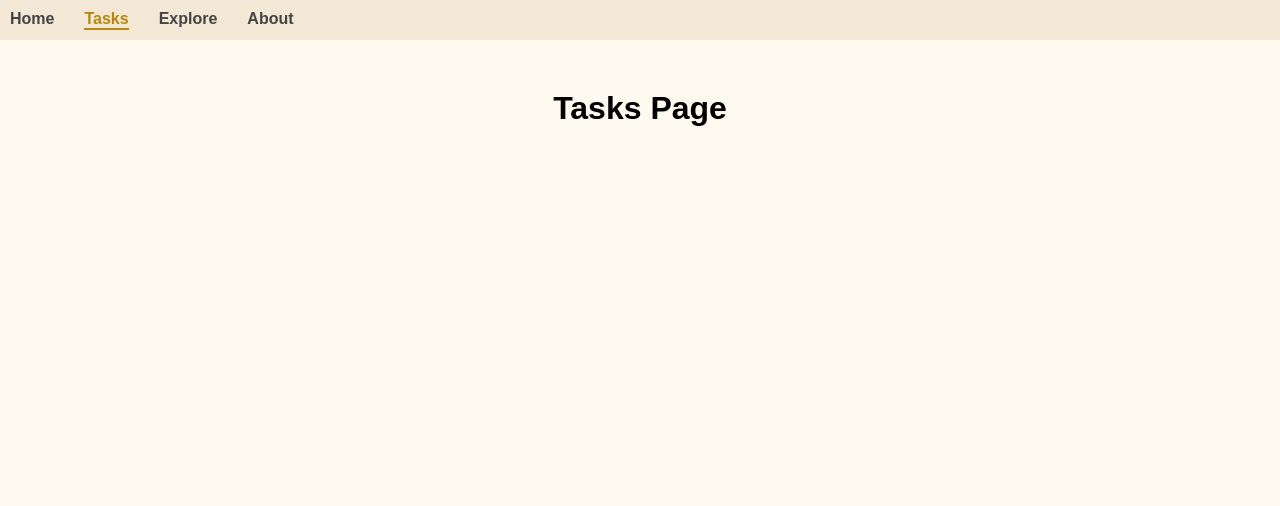
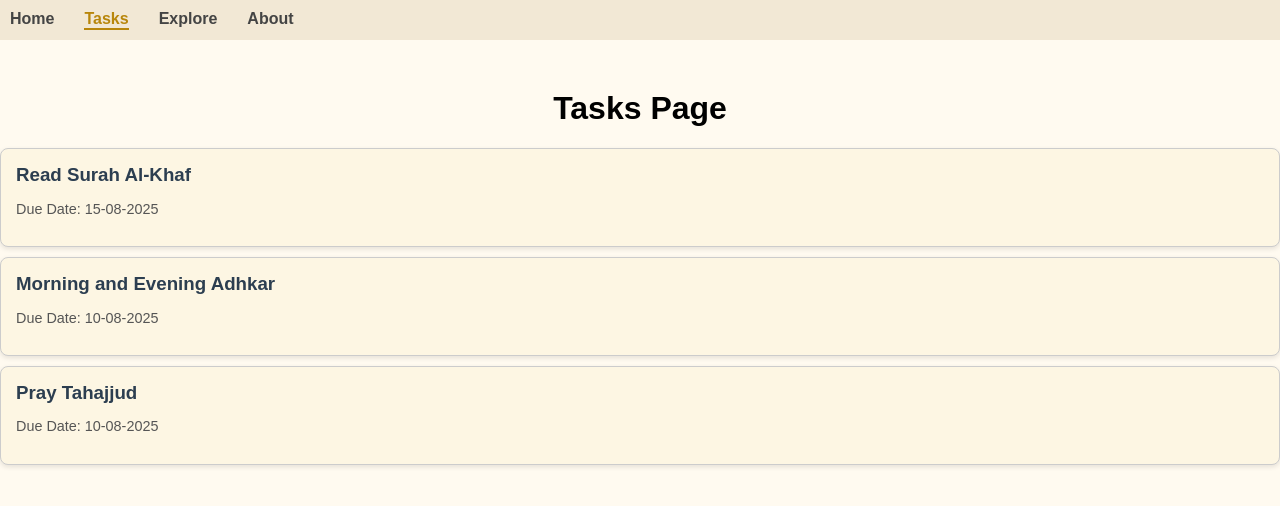
Before and after one commit to hannycodes/Islamic-To-Do-App, a React (Vite) app: page /tasks in a window 1280 px wide. Shown: the top 506 px of the page. Built offline with nearby package versions, Linux system fonts and the light colour scheme.

Commit message:
Added Task Card

```diff
--- a/src/App.jsx
+++ b/src/App.jsx
@@ -1,6 +1,7 @@
 import React from "react";
 import { Routes, Route } from "react-router-dom";
 import Header from "./components/Header";
+import TaskCard from "./components/TaskCard";
 import "./App.css";
 
 export default function App() {
@@ -10,7 +11,18 @@ export default function App() {
 
       <Routes>
         <Route path="/" element={<h1>Welcome to My Islamic To-Do App</h1>} />
-        <Route path="/tasks" element={<h1>Tasks Page</h1>} />
+        <Route path="/tasks" element={
+          <main>
+
+          <h1>Tasks Page</h1>
+          <TaskCard title="Read Surah Al-Khaf" dueDate="15-08-2025"/>
+          <TaskCard title="Morning and Evening Adhkar" dueDate="10-08-2025"/>
+          <TaskCard title="Pray Tahajjud" dueDate="10-08-2025"/>
+
+      </main>
+    }
+    />
+
         <Route path="/explore" element={<h1>Explore Page</h1>} />
         <Route path="/about" element={<h1>About Page</h1>} />
       </Routes>
--- /dev/null
+++ b/src/components/TaskCard.css
@@ -0,0 +1,18 @@
+.task-card {
+  background-color: #fdf6e3;
+  border: 1px solid #ccc;
+  border-radius: 8px;
+  padding: 15px;
+  margin: 10px 0;
+  box-shadow: 0px 2px 5px rgba(0,0,0,0.1);
+}
+
+.task-card h3 {
+  margin: 0 0 8px 0;
+  color: #2c3e50;
+}
+
+.task-card p {
+  color: #555;
+  font-size: 0.9rem;
+}
--- /dev/null
+++ b/src/components/TaskCard.jsx
@@ -0,0 +1,11 @@
+import React from "react";
+import "./TaskCard.css";
+
+export default function TaskCard({ title, dueDate }) {
+  return (
+    <div className="task-card">
+      <h3>{title}</h3>
+      <p>Due Date: {dueDate}</p>
+    </div>
+  );
+}
```
Also changed, not shown: src/pages/Tasks.jsx (+13 -0 lines).
